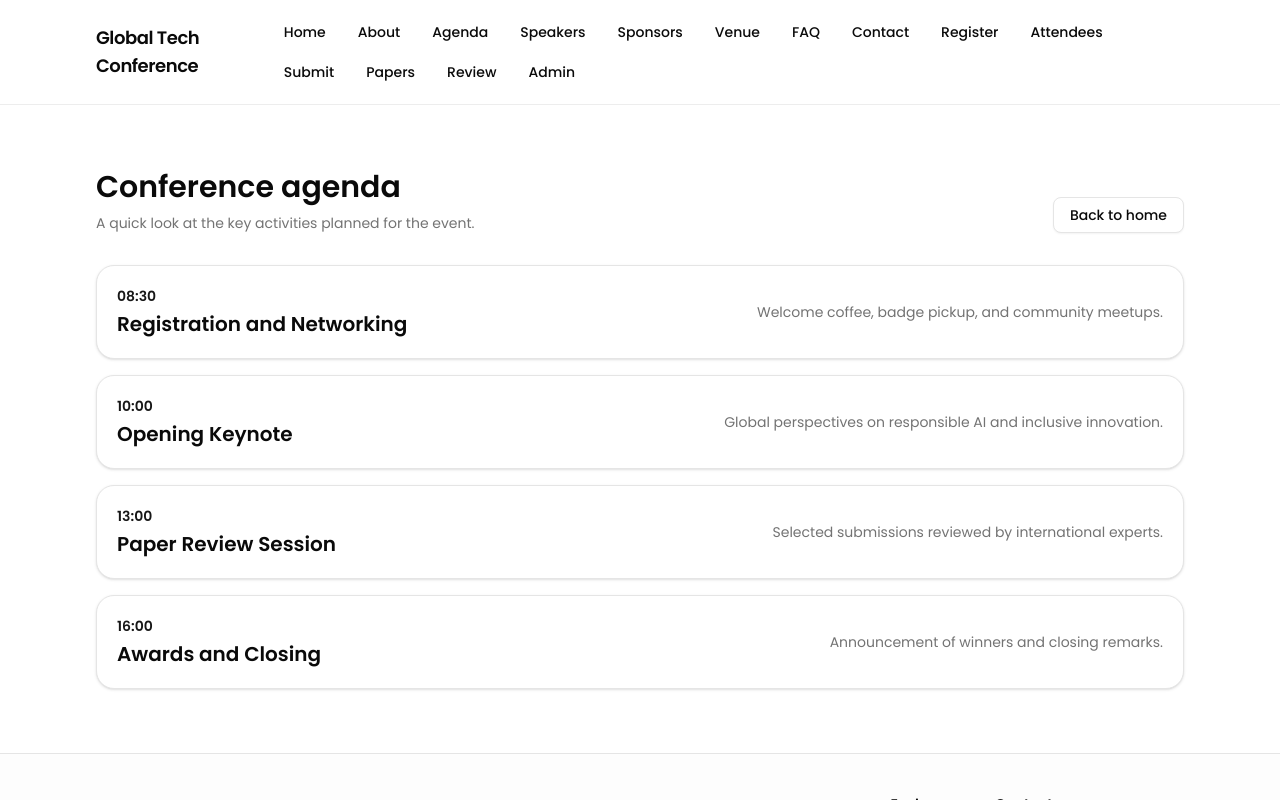
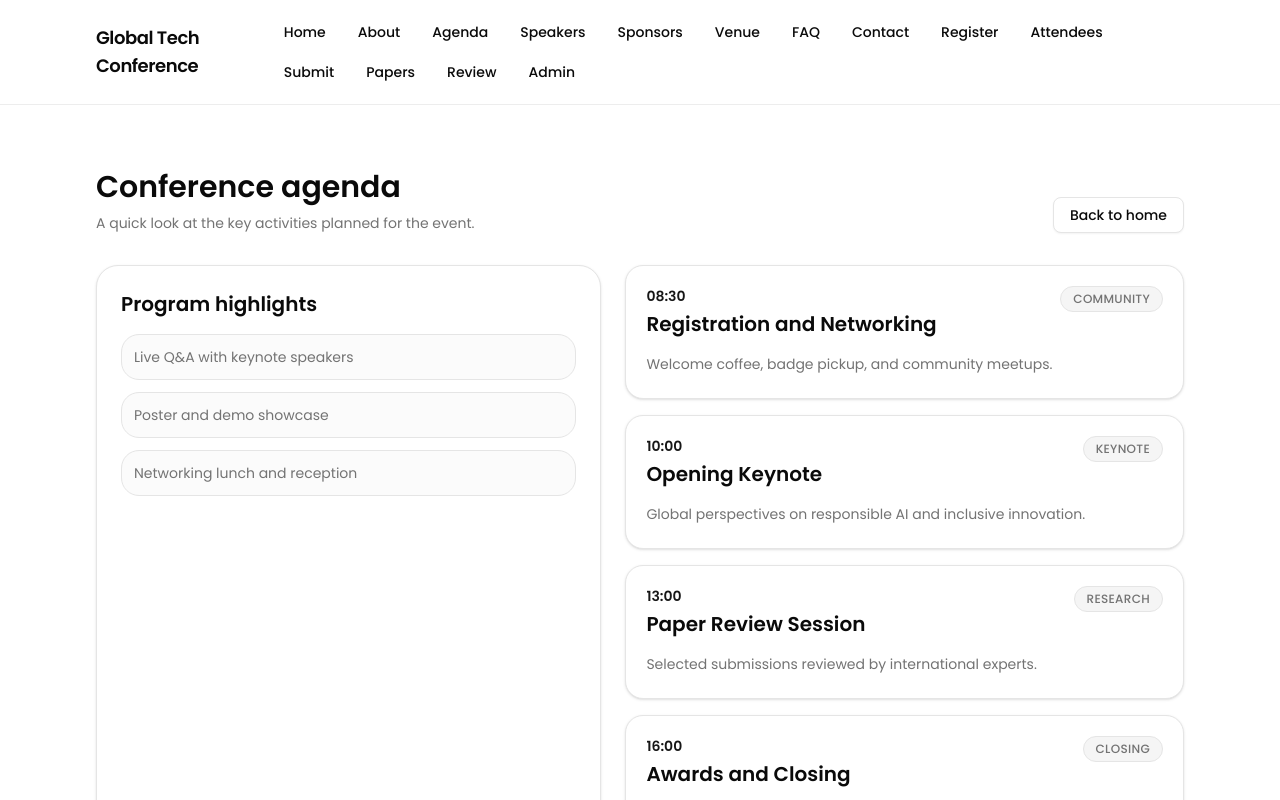
Before and after one commit to mohankurnia/bricsed-2027, a Next.js app: page /agenda in a window 1280 px wide. Shown: the top 800 px of the page. Built offline with nearby package versions, Linux system fonts and the light colour scheme.

Commit message:
feat: enhance Agenda page with program highlights and track information for agenda items

```diff
--- a/app/agenda/page.tsx
+++ b/app/agenda/page.tsx
@@ -7,22 +7,32 @@ const agendaItems = [
     time: "08:30",
     title: "Registration and Networking",
     detail: "Welcome coffee, badge pickup, and community meetups.",
+    track: "Community",
   },
   {
     time: "10:00",
     title: "Opening Keynote",
     detail: "Global perspectives on responsible AI and inclusive innovation.",
+    track: "Keynote",
   },
   {
     time: "13:00",
     title: "Paper Review Session",
     detail: "Selected submissions reviewed by international experts.",
+    track: "Research",
   },
   {
     time: "16:00",
     title: "Awards and Closing",
     detail: "Announcement of winners and closing remarks.",
+    track: "Closing",
   },
+];
+
+const highlights = [
+  "Live Q&A with keynote speakers",
+  "Poster and demo showcase",
+  "Networking lunch and reception",
 ];
 
 export default function AgendaPage() {
@@ -43,25 +53,44 @@ export default function AgendaPage() {
         </Link>
       </div>
 
-      <div className="mt-8 grid gap-4">
+      <div className="mt-8 grid gap-6 lg:grid-cols-[0.95fr_1.05fr]">
+        <div className="rounded-3xl border border-border bg-background p-6 shadow-sm">
+          <h2 className="text-xl font-semibold">Program highlights</h2>
+          <ul className="mt-4 space-y-3">
+            {highlights.map((item) => (
+              <li
+                key={item}
+                className="rounded-2xl border border-border bg-muted/40 px-3 py-3 text-sm text-muted-foreground"
+              >
+                {item}
+              </li>
+            ))}
+          </ul>
+        </div>
+
+        <div className="grid gap-4">
           {agendaItems.map((item) => (
             <article
               key={item.time}
               className="rounded-2xl border border-border bg-background p-5 shadow-sm"
             >
-            <div className="flex flex-col gap-2 sm:flex-row sm:items-center sm:justify-between">
+              <div className="flex flex-col gap-3 sm:flex-row sm:items-start sm:justify-between">
                 <div>
                   <p className="text-sm font-semibold text-primary">
                     {item.time}
                   </p>
                   <h2 className="mt-1 text-xl font-semibold">{item.title}</h2>
                 </div>
-              <p className="max-w-2xl text-sm leading-7 text-muted-foreground">
+                <span className="rounded-full border border-border bg-muted px-3 py-1 text-xs font-medium uppercase tracking-wide text-muted-foreground">
+                  {item.track}
+                </span>
+              </div>
+              <p className="mt-3 max-w-2xl text-sm leading-7 text-muted-foreground">
                 {item.detail}
               </p>
-            </div>
             </article>
           ))}
+        </div>
       </div>
     </main>
   );
```
Lines whose indentation alone changed are shown as unchanged.
